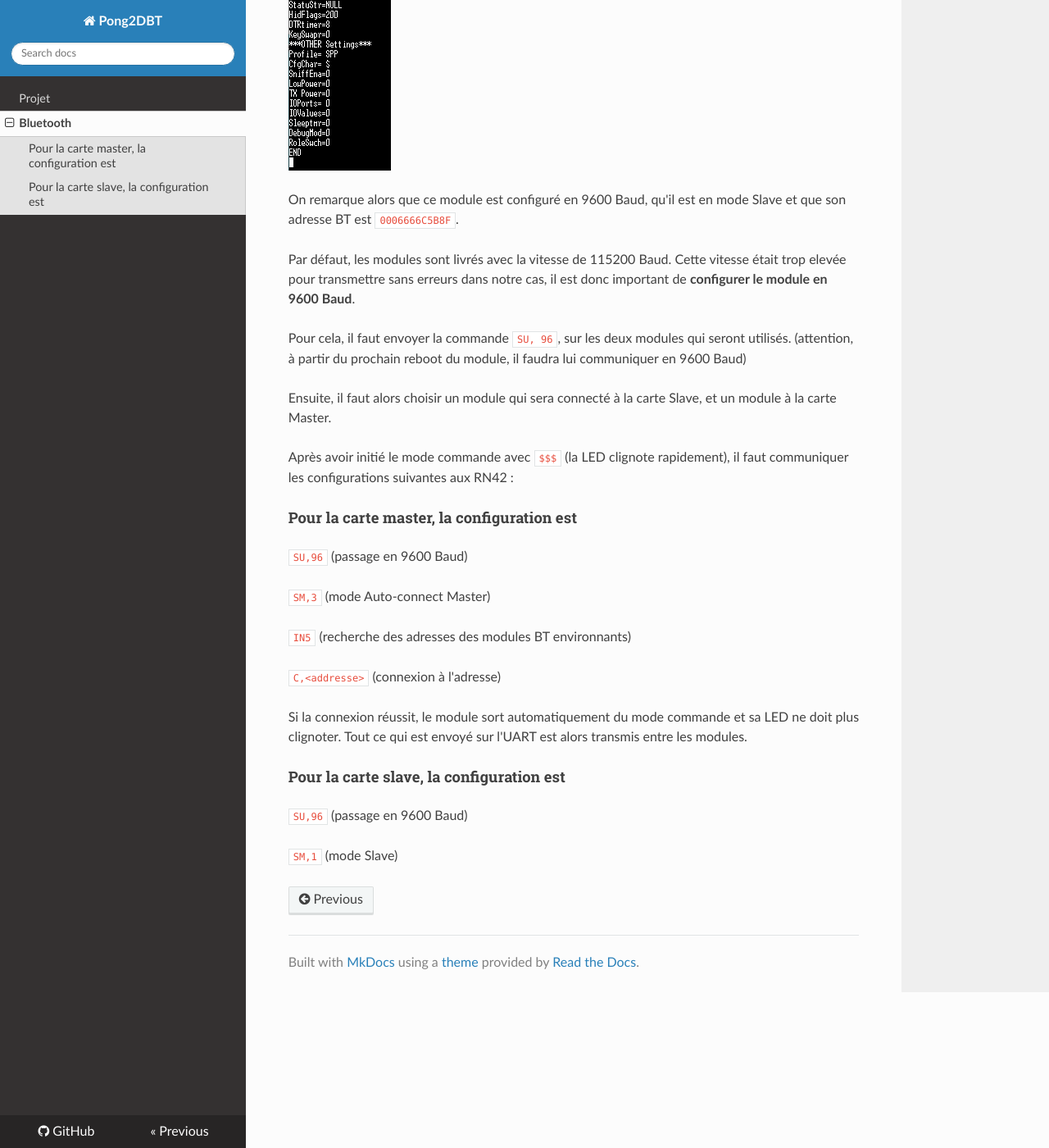
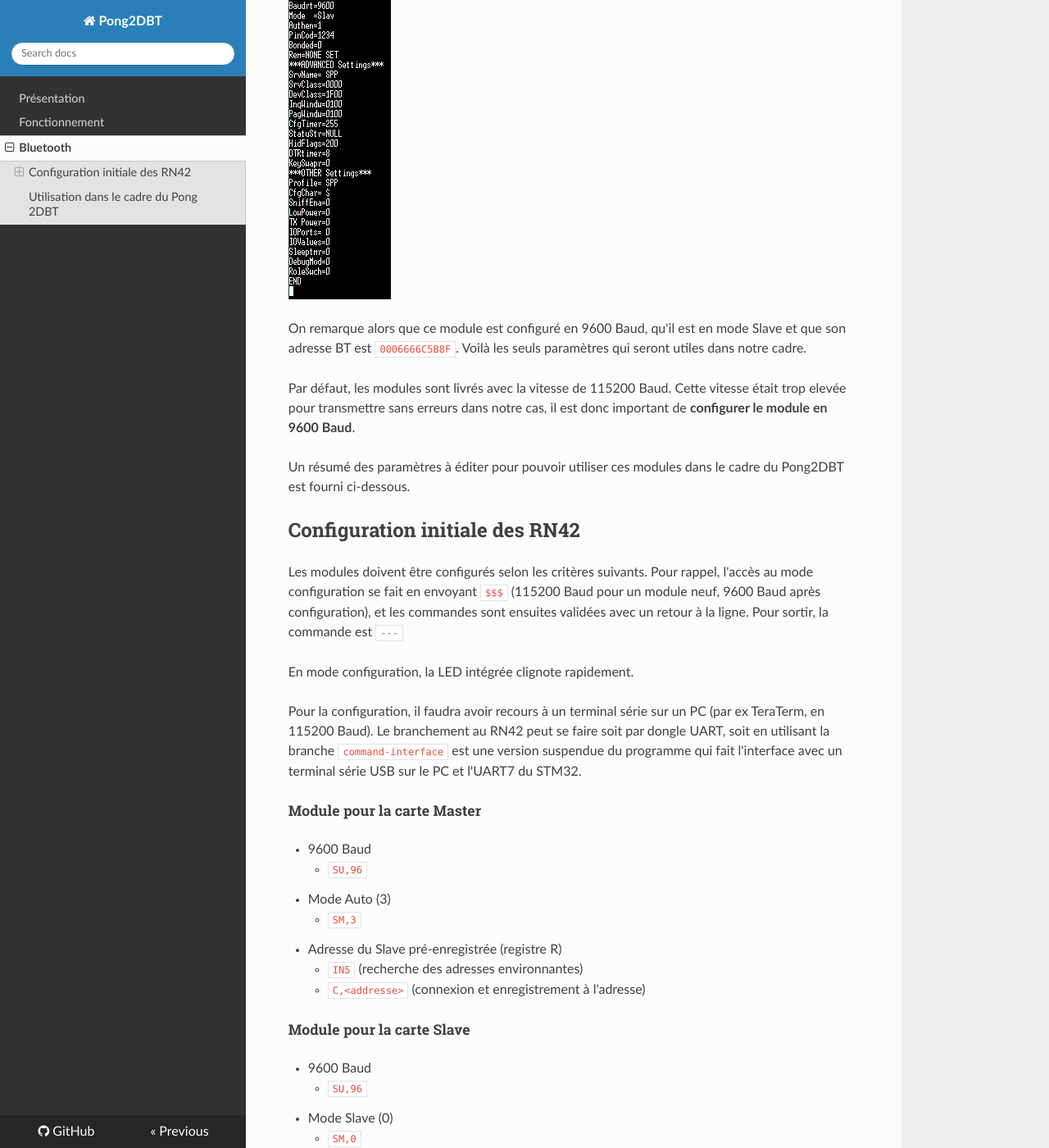
Before and after one commit to No-O-oT/MiniProjetII, an MkDocs documentation site: the page built from docs/bluetooth.md, in a window 1280 px wide and 1400 px high, scrolled down 537 px. Shown: the whole window at 82% size. Built offline with MkDocs 1.6.1, drawn with Linux system fonts in a browser that asks for light colours; nearby versions of some CDN libraries; some of the changed text lies outside the part shown.

Commit message:
avancement doc
création page fonctionnement
index

```diff
--- a/docs/bluetooth.md
+++ b/docs/bluetooth.md
@@ -1,4 +1,6 @@
-# Présentation des modules RN42
+# Présentation et utilisation des modules bluetooth RN42
+
+Les modules bluetooth RN42 sont faits pour faciliter l'utilisation du bluetooth, ceux-ci sont capables de prendre en entrée un format UART et de directement transmettre le contenu via bluetooth. Cependant, il faut tout de même leur spécifier quelques paramètres pour pouvoir les interconnecter.
 
 Pour accéder à la configuration d'un RN42, il faut lui envoyer `$$$` par UART. Le module est alors censé répondre par `CMD`. A partir de ce moment, on peut lui envoyer des instructions suivies d'un retour à la ligne. L'instruction `---` permet de sortir du mode commande.
 
@@ -6,31 +8,38 @@
 
 ![Infos BT](infosBT.png)
 
-On remarque alors que ce module est configuré en 9600 Baud, qu'il est en mode Slave et que son adresse BT est `0006666C5B8F`.
+On remarque alors que ce module est configuré en 9600 Baud, qu'il est en mode Slave et que son adresse BT est `0006666C5B8F`. Voilà les seuls paramètres qui seront utiles dans notre cadre.
 
 Par défaut, les modules sont livrés avec la vitesse de 115200 Baud. Cette vitesse était trop elevée pour transmettre sans erreurs dans notre cas, il est donc important de **configurer le module en 9600 Baud**.
 
-Pour cela, il faut envoyer la commande `SU, 96`, sur les deux modules qui seront utilisés. (attention, à partir du prochain reboot du module, il faudra lui communiquer en 9600 Baud)
+Un résumé des paramètres à éditer pour pouvoir utiliser ces modules dans le cadre du Pong2DBT est fourni ci-dessous.
 
-Ensuite, il faut alors choisir un module qui sera connecté à la carte Slave, et un module à la carte Master.
+## Configuration initiale des RN42
 
-Après avoir initié le mode commande avec `$$$` (la LED clignote rapidement), il faut communiquer les configurations suivantes aux RN42 :
+Les modules doivent être configurés selon les critères suivants. Pour rappel, l'accès au mode configuration se fait en envoyant `$$$` (115200 Baud pour un module neuf, 9600 Baud après configuration), et les commandes sont ensuites validées avec un retour à la ligne. Pour sortir, la commande est `---`
 
-#### Pour la carte master, la configuration est
+En mode configuration, la LED intégrée clignote rapidement.
 
-`SU,96` (passage en 9600 Baud)
+Pour la configuration, il faudra avoir recours à un terminal série sur un PC (par ex TeraTerm, en 115200 Baud). Le branchement au RN42 peut se faire soit par dongle UART, soit en utilisant la branche `command-interface` est une version suspendue du programme qui fait l'interface avec un terminal série USB sur le PC et l'UART7 du STM32.
 
-`SM,3` (mode Auto-connect Master)
+##### Module pour la carte Master
+- 9600 Baud
+	- `SU,96`
+- Mode Auto (3)
+	- `SM,3`
+- Adresse du Slave pré-enregistrée (registre R)
+	- `IN5` (recherche des adresses environnantes)
+	- `C,<addresse>` (connexion et enregistrement à l'adresse)
+##### Module pour la carte Slave
+- 9600 Baud
+	- `SU,96`
+- Mode Slave (0)
+	- `SM,0`
 
-`IN5` (recherche des adresses des modules BT environnants)
+## Utilisation dans le cadre du Pong 2DBT
 
-`C,<addresse>` (connexion à l'adresse)
+Une fois la configuration initiale faite, les modules enregistrent celle-ci et le mode Auto permet d'initier la connexion automatiquement dès leur alimentation. Attention, il faut cependant veiller à brancher les bons modules sur la bonne carte.
 
+Un avantage de ce fonctionnement automatique est que les programmes faits peuvent à la fois communiquer via les modules bluetooth ou directement en UART via câbles, sans nécessiter la moindre modification.
 
-Si la connexion réussit, le module sort automatiquement du mode commande et sa LED ne doit plus clignoter. Tout ce qui est envoyé sur l'UART est alors transmis entre les modules.
-
-#### Pour la carte slave, la configuration est
-
-`SU,96` (passage en 9600 Baud)
-
-`SM,1` (mode Slave)
+En cas de difficultés avec les RN42, il est donc possible d'avoir recours au bon vieux mais fiable fil électrique.
--- /dev/null
+++ b/docs/prog.md
@@ -0,0 +1,84 @@
+# Fonctionnement des programmes
+
+Pour fonctionner sur deux cartes, nous avons choisi de développer deux versions d'un même programme : Master et Slave. Il conviendra de compiler l'un de chaque sur deux cartes différentes pour pouvoir utiliser le Pong.
+
+
+## Programme Master
+
+
+La carte qui se voit attribuer ce programme a pour responsabilité de gérer le déroulement du jeu, de transmettre les informations du jeu à la carte slave et de recevoir des informations de cette dernière. Elle est donc en charge de diriger la balle, et de gérer les rebonds sur les raquettes.
+Son écran affiche la partie gauche du terrain de jeu.
+
+### Liste des tâches
+
+* LRacket
+* Ball
+* BgChanger
+* Transmit
+* HAL_UART_RxCpltCallback
+* Lost
+
+#### LRacket
+
+* Lit les valeurs renvoyées par le joystick et prévoit le mouvement de la raquette gauche
+* Lecture du blackboard
+* Affiche la nouvelle position de la raquette et détruit l'ancienne (Mutex pour l'écran)
+
+#### Ball
+
+* Met à jour la position de la balle périodiquement
+* Affiche la nouvelle position et détruit la dernière
+* Si la balle est sur l'autre écran, affichage d'une flèche
+* Gère les collisions, les rebonds
+* Lecture du blackboard
+* Gère le game over
+
+#### BgChanger
+
+* Attend une impulsion sur le bouton pour changer la couleur
+
+#### Transmit
+
+* Envoie périodiquement les informations sur le jeu en UART/Bluetooth
+  * Coordonnées de la balle, rayon de la balle
+  * Etat du jeu
+
+#### HAL_UART_RxCpltCallback
+
+* Reçoit par interruption les valeurs reçues par l'UART7 et modifie le blackboard en conséquence
+## Programme Slave
+
+La carte qui se voit attribuer ce programme doit recevoir les données de jeu du Master pour afficher la partie relative à son écran, et doit envoyer au master la position de sa raquette.
+Son écran affiche la partie droite du terrain de jeu
+
+### Liste des tâches
+
+* RRacket
+* BallDisplay
+* BgChanger
+* HAL_UART_RxCpltCallback
+
+#### RRacket
+
+* Lit les valeurs renvoyées par le joystick et prévoit le mouvement de la raquette gauche
+* Lecture du blackboard
+* Envoie les informations sur la position de la raquette droite par UART à chaque déplacement de la raquette
+
+#### BallDisplay
+
+* Affiche la nouvelle position de la balle et détruit l'ancienne périodiquement
+* Lecture du blackboard
+* Si la balle est sur l'autre écran, affichage d'une flèche
+
+#### BgChanger
+
+* Attend une impulsion sur le bouton pour changer la couleur
+
+
+#### HAL_UART_RxCpltCallback
+
+* Reçoit par interruption les valeurs reçues par l'UART7 et modifie le blackboard en conséquence
+
+#### Lost
+
+*
--- a/mkdocs.yml
+++ b/mkdocs.yml
@@ -1,6 +1,7 @@
 site_name: Pong2DBT
 repo_url: https://github.com/No-O-oT/MiniProjetII
 nav:
-  - Projet: index.md
+  - Présentation : index.md
+  - Fonctionnement : prog.md
   - Bluetooth : bluetooth.md
 theme: readthedocs
```
Also changed, not shown: docs/index.md (+15 -73 lines), docs/RN42.jpg (added).
